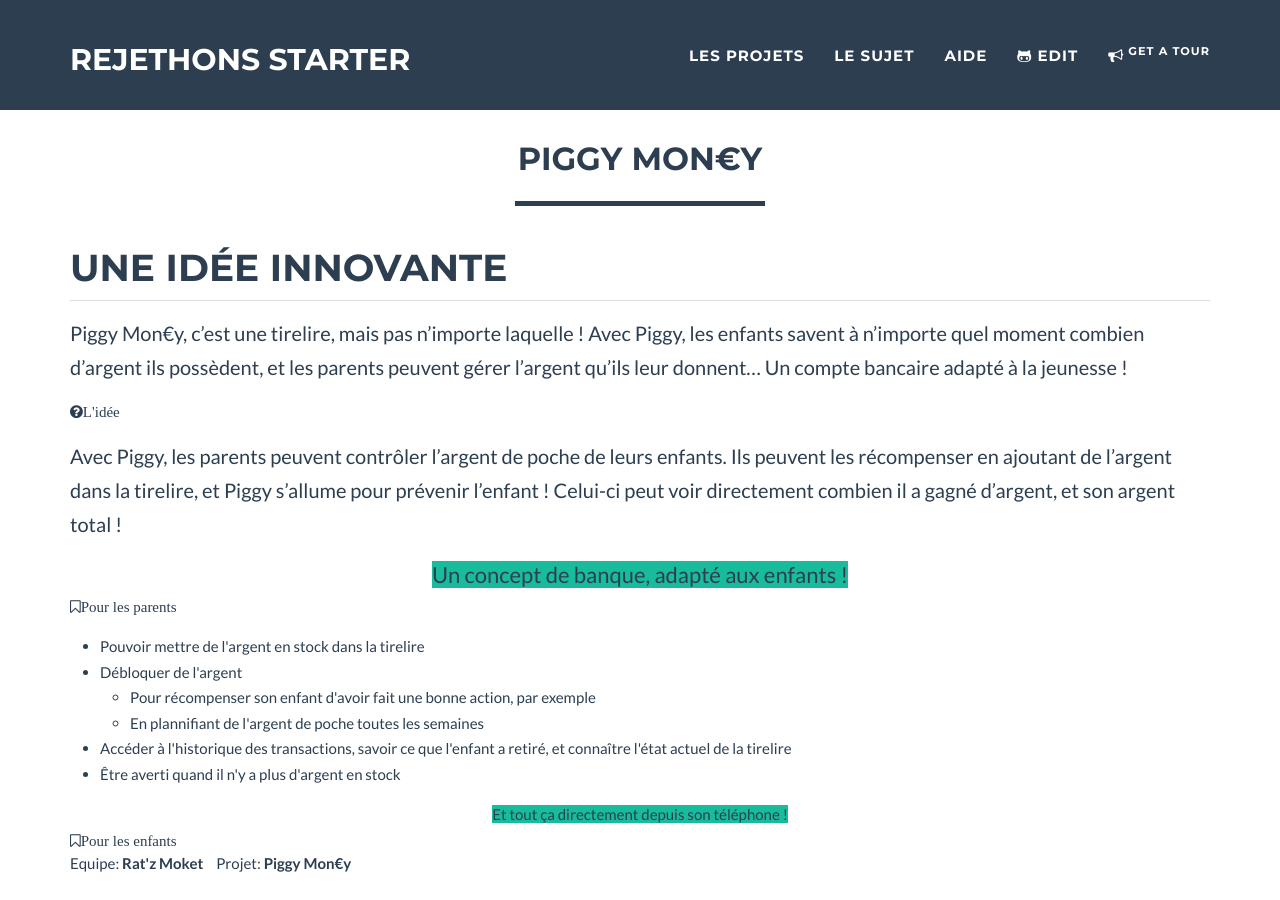
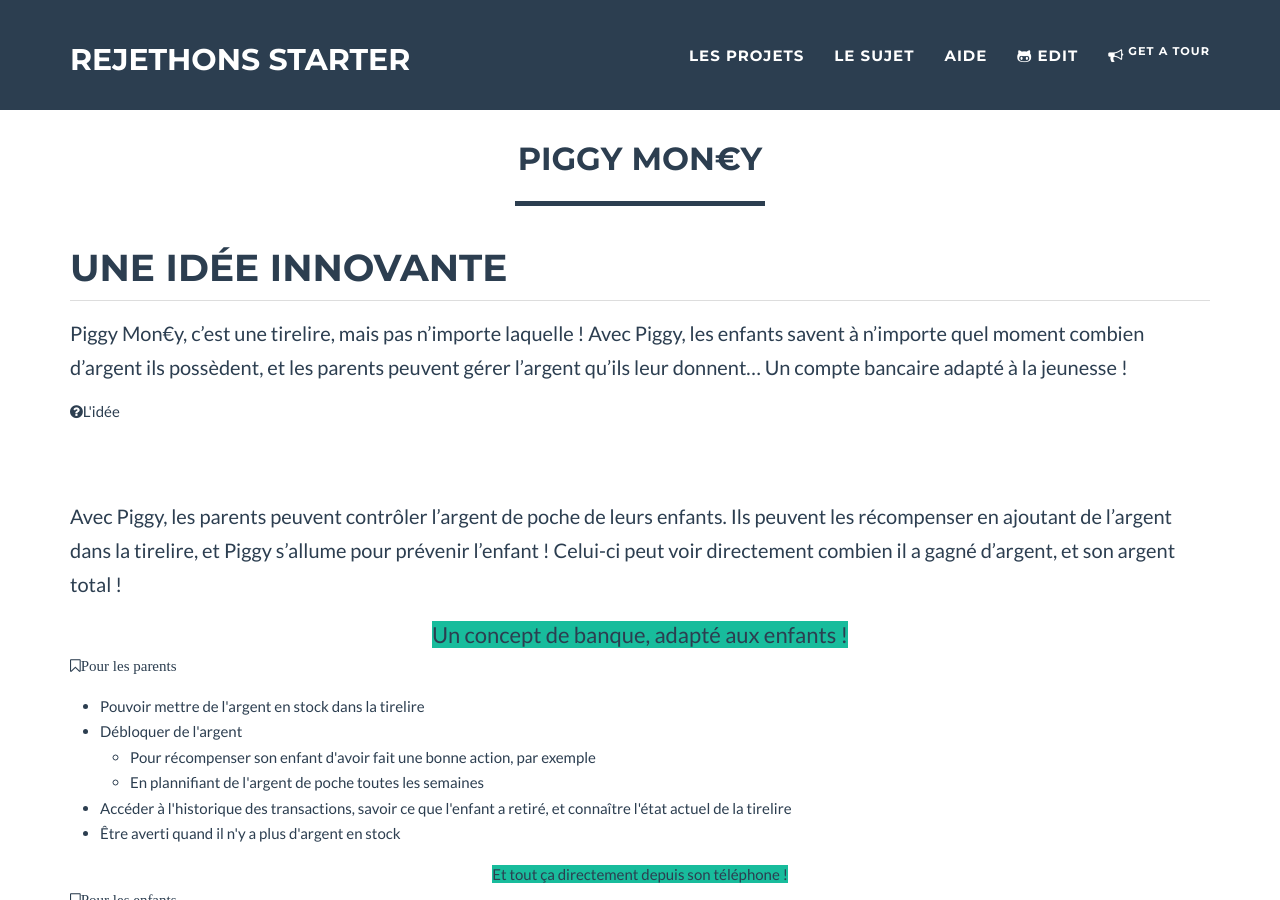
Before and after one commit to stephaneLeroy/rejethons-starter, a Jekyll site: the page built from _posts/2017-05-19-les-ratz-moket.markdown, in a window 1280 px wide and 900 px high. Built offline with Jekyll 4.4.1, drawn with Linux system fonts in a browser that asks for light colours.

Commit message:
Update 2017-05-19-les-ratz-moket.markdown

```diff
--- a/_posts/2017-05-19-les-ratz-moket.markdown
+++ b/_posts/2017-05-19-les-ratz-moket.markdown
@@ -10,7 +10,7 @@
 <h1>Une idée innovante</h1>
 Piggy Mon€y, c'est une tirelire, mais pas n'importe laquelle ! Avec Piggy, les enfants savent à n'importe quel moment combien d'argent ils possèdent, et les parents peuvent gérer l'argent qu'ils leur donnent... Un compte bancaire adapté à la jeunesse !
 
-<div class="fa fa-question-circle">L'idée</div>
+<div><span class="fa fa-question-circle" style="height:80px;"></span>L'idée</div>
 
 Avec Piggy, les parents peuvent contrôler l'argent de poche de leurs enfants. Ils peuvent les récompenser en ajoutant de l'argent dans la tirelire, et Piggy s'allume pour prévenir l'enfant ! Celui-ci peut voir directement combien il a gagné d'argent, et son argent total !
 <center> <span class="bg-success" style="height:50px; font-size:22px">Un concept de banque, adapté aux enfants !</span></center>
```
